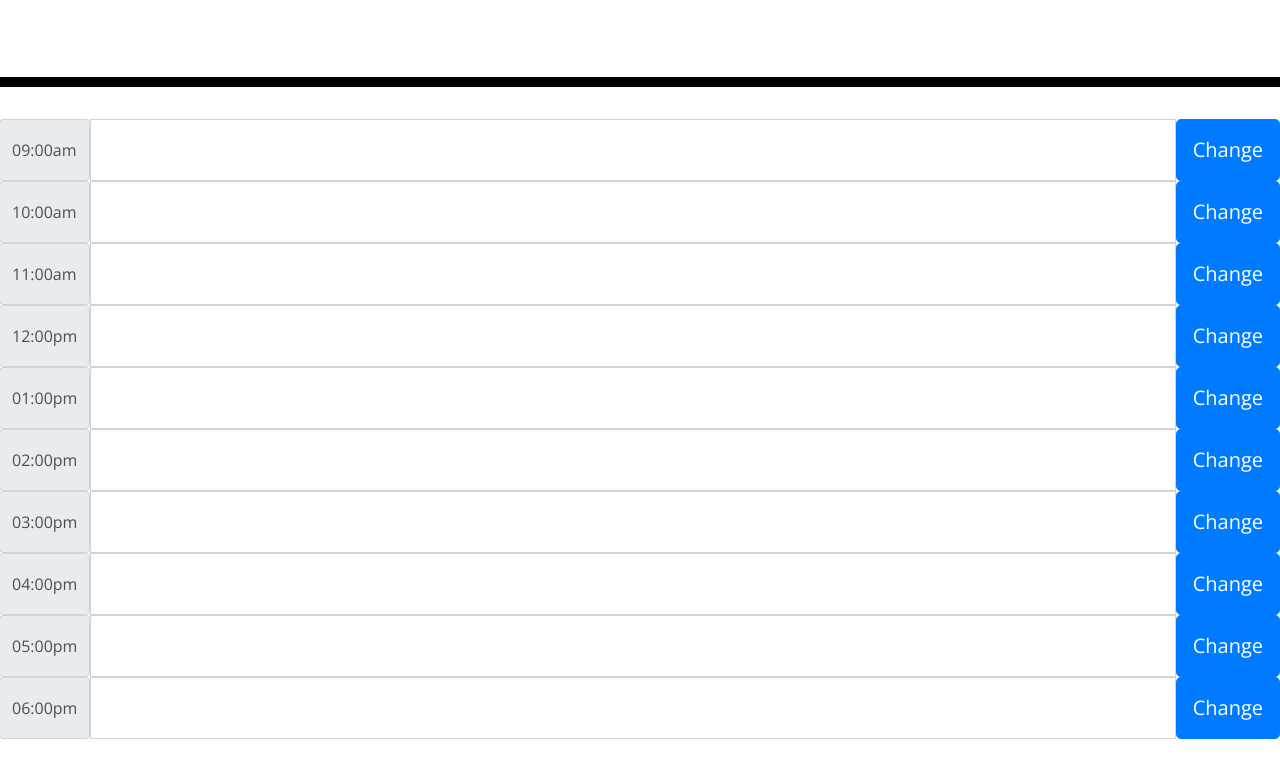
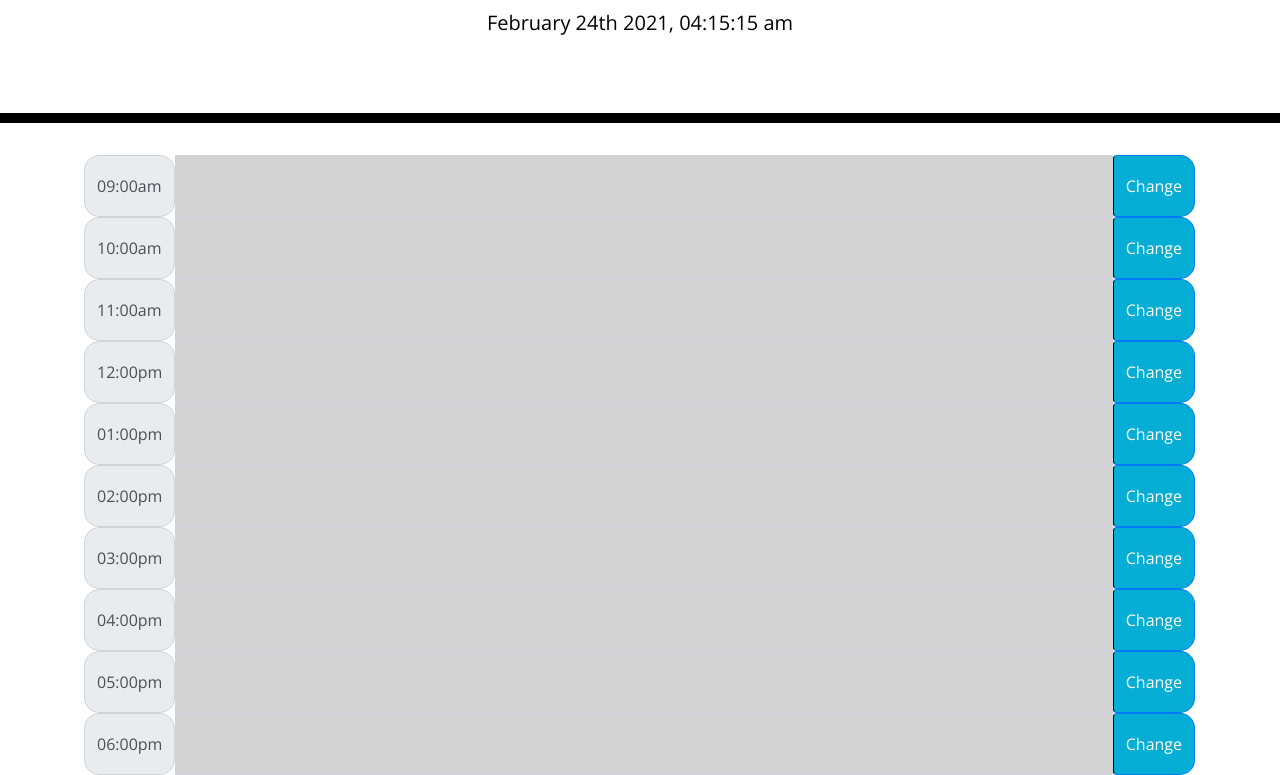
Before and after one commit to IdFightGandhi/Calendar-HW, a plain HTML site: page index.html in a window 1280 px wide. Shown: the part 181-956 px from the top of the page. Before the commit the page ends 920 px from the top, so only its background shows below. Drawn offline with nearby package versions, Linux system fonts and the light colour scheme.

Commit message:
finished loop and connected css

```diff
--- a/index.html
+++ b/index.html
@@ -29,76 +29,79 @@
       <p id="currentDay" class="lead"></p>
     </header>
 
+    <div class="container">
+
       <div class="input-group">
         <div class="input-group-prepend"></div>
-      <span class="input-group-text" id="basic-addon1">09:00am</span>
+        <span class="input-group-text time-block" id="basic-addon1" data-time="9">09:00am</span>
         <textarea class="form-control" aria-label="With textarea"></textarea>
-          <button class="btn btn-primary btn-lg" type="button" id="button-addon2">Change</button>
+            <button class="btn btn-primary saveBtn" type="button" id="button-addon1">Change</button>
       </div>
 
       <div class="input-group">
         <div class="input-group-prepend"></div>
-      <span class="input-group-text" id="basic-addon1">10:00am</span>
+        <span class="input-group-text time-block" id="basic-addon2" data-time="10">10:00am</span>
         <textarea class="form-control" aria-label="With textarea"></textarea>
-          <button class="btn btn-primary btn-lg" type="button" id="button-addon2">Change</button>
+            <button class="btn btn-primary saveBtn" type="button" id="button-addon2">Change</button>
       </div>
 
       <div class="input-group">
         <div class="input-group-prepend"></div>
-      <span class="input-group-text" id="basic-addon1">11:00am</span>
+        <span class="input-group-text time-block" id="basic-addon3" data-time="11">11:00am</span>
         <textarea class="form-control" aria-label="With textarea"></textarea>
-          <button class="btn btn-primary btn-lg" type="button" id="button-addon2">Change</button>
+            <button class="btn btn-primary saveBtn" type="button" id="button-addon3">Change</button>
       </div>
 
       <div class="input-group">
         <div class="input-group-prepend"></div>
-      <span class="input-group-text" id="basic-addon1">12:00pm</span>
+        <span class="input-group-text time-block" id="basic-addon1" data-time="12">12:00pm</span>
         <textarea class="form-control" aria-label="With textarea"></textarea>
-          <button class="btn btn-primary btn-lg" type="button" id="button-addon2">Change</button>
+            <button class="btn btn-primary saveBtn" type="button" id="button-addon4">Change</button>
       </div>
 
       <div class="input-group">
         <div class="input-group-prepend"></div>
-      <span class="input-group-text" id="basic-addon1">01:00pm</span>
+        <span class="input-group-text time-block" id="basic-addon1" data-time="13">01:00pm</span>
         <textarea class="form-control" aria-label="With textarea"></textarea>
-          <button class="btn btn-primary btn-lg" type="button" id="button-addon2">Change</button>
+            <button class="btn btn-primary saveBtn" type="button" id="button-addon5">Change</button>
       </div>
 
       <div class="input-group">
         <div class="input-group-prepend"></div>
-      <span class="input-group-text" id="basic-addon1">02:00pm</span>
+        <span class="input-group-text time-block" id="basic-addon1" data-time="14">02:00pm</span>
         <textarea class="form-control" aria-label="With textarea"></textarea>
-          <button class="btn btn-primary btn-lg" type="button" id="button-addon2">Change</button>
+            <button class="btn btn-primary saveBtn" type="button" id="button-addon6">Change</button>
       </div>
 
       <div class="input-group">
         <div class="input-group-prepend"></div>
-      <span class="input-group-text" id="basic-addon1">03:00pm</span>
+        <span class="input-group-text time-block" id="basic-addon1" data-time="15">03:00pm</span>
         <textarea class="form-control" aria-label="With textarea"></textarea>
-          <button class="btn btn-primary btn-lg" type="button" id="button-addon2">Change</button>
+            <button class="btn btn-primary saveBtn" type="button" id="button-addon7">Change</button>
       </div>
 
       <div class="input-group">
         <div class="input-group-prepend"></div>
-      <span class="input-group-text" id="basic-addon1">04:00pm</span>
+        <span class="input-group-text time-block" id="basic-addon1" data-time="16">04:00pm</span>
         <textarea class="form-control" aria-label="With textarea"></textarea>
-          <button class="btn btn-primary btn-lg" type="button" id="button-addon2">Change</button>
+            <button class="btn btn-primary saveBtn" type="button" id="button-addon8">Change</button>
       </div>
 
       <div class="input-group">
         <div class="input-group-prepend"></div>
-      <span class="input-group-text" id="basic-addon1">05:00pm</span>
+        <span class="input-group-text time-block" id="basic-addon1" data-time="17">05:00pm</span>
         <textarea class="form-control" aria-label="With textarea"></textarea>
-          <button class="btn btn-primary btn-lg" type="button" id="button-addon2">Change</button>
+            <button class="btn btn-primary saveBtn" type="button" id="button-addon9">Change</button>
       </div>
 
       <div class="input-group">
         <div class="input-group-prepend"></div>
-      <span class="input-group-text" id="basic-addon1">06:00pm</span>
+        <span class="input-group-text time-block" id="basic-addon1" data-time="18">06:00pm</span>
         <textarea class="form-control" aria-label="With textarea"></textarea>
-          <button class="btn btn-primary btn-lg" type="button" id="button-addon2">Change</button>
+            <button class="btn btn-primary saveBtn" type="button" id="button-addon10">Change</button>
       </div>
 
+    </div>
 
 
 
@@ -107,5 +110,6 @@
 
     <script src="https://cdnjs.cloudflare.com/ajax/libs/jquery/3.2.1/jquery.min.js"></script>
     <script src="https://cdnjs.cloudflare.com/ajax/libs/moment.js/2.24.0/moment.min.js"></script>
+    <script src="script.js"></script>
   </body>
 </html>
--- /dev/null
+++ b/script.js
@@ -0,0 +1,53 @@
+// 1. listen for user click on change button
+// 2. save change in input field to user storage
+
+
+//var getItemExample = localStorage.getItem("14")
+//console.log(getItemExample)
+
+var textAreaEl = $(".form-control")
+var dateNow = moment().format("MMMM Do YYYY, hh:mm:ss a");
+var timeNow = moment().hours();
+var currentDayEl = $("#currentDay");
+
+currentDayEl.text(dateNow);
+
+var clock = $(".time-block");
+
+
+$(".saveBtn").on("click", function() {
+    var value = $(this)[0].previousElementSibling.value
+    var time = $(this).siblings().eq(1).data("time");
+    localStorage.setItem(time, value);
+});
+
+$.each(clock, function(i, value) {
+    const x = parseInt(value.dataset.time)
+    if(timeNow === x) {
+        textAreaEl[i].setAttribute("class", "present form-control")
+    } else if (timeNow < x) {
+        console.log("future")
+        textAreaEl[i].setAttribute("class", "future form-control")
+    }
+    else
+        console.log("past")
+        textAreaEl[i].setAttribute("class", "past form-control")
+    }
+
+);
+
+
+function getNotes() {
+    $.each(clock, function(i, value) {
+        var notes = localStorage.getItem(value.dataset.time) || ""
+        textAreaEl[i].value = notes
+
+    })
+}
+
+
+getNotes();
+
+
+
+// currentTime(timeNow);
```
Also changed, not shown: scipt.js (deleted, +0 -9 lines). Lines whose indentation alone changed are shown as unchanged.
